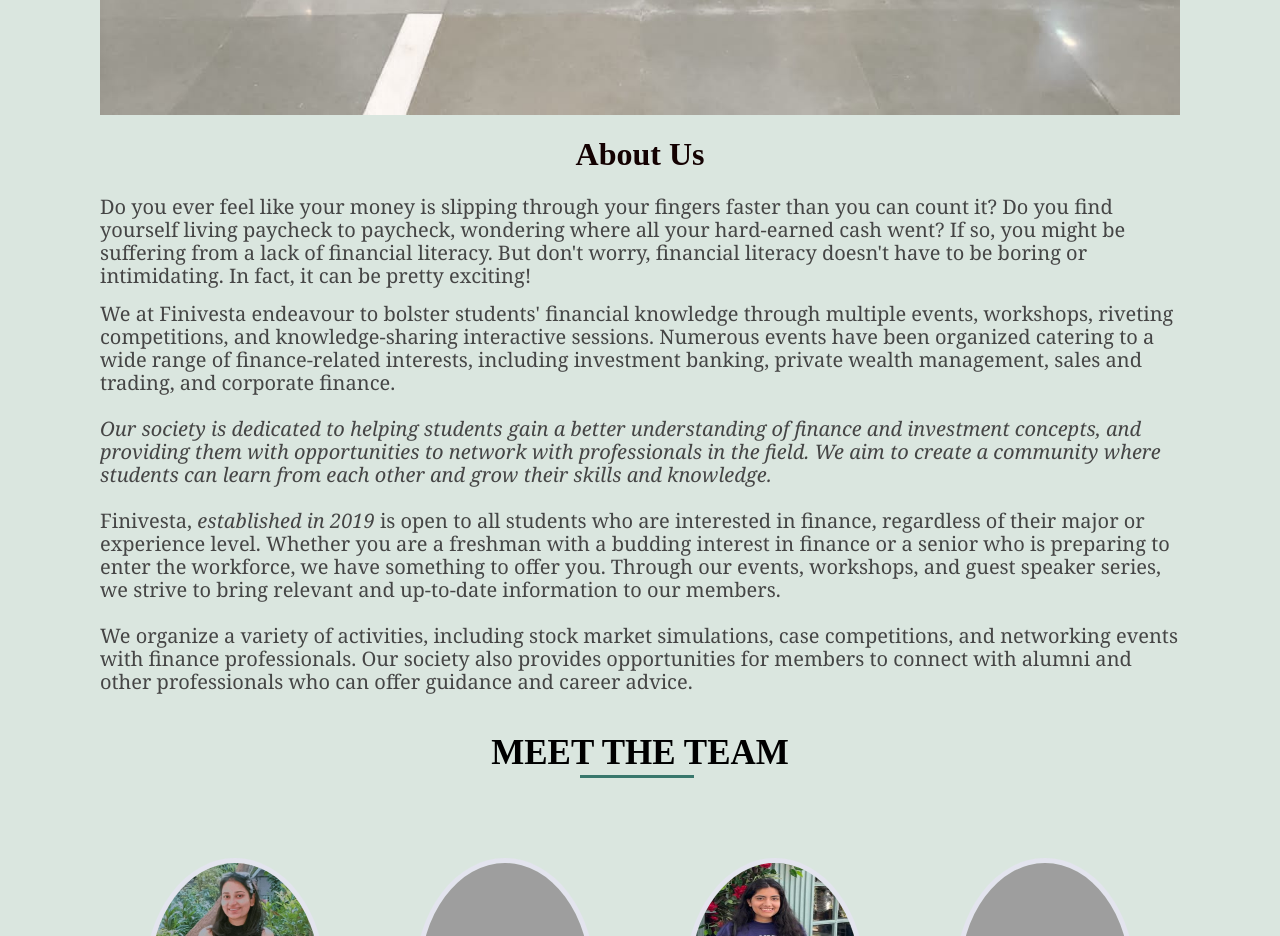
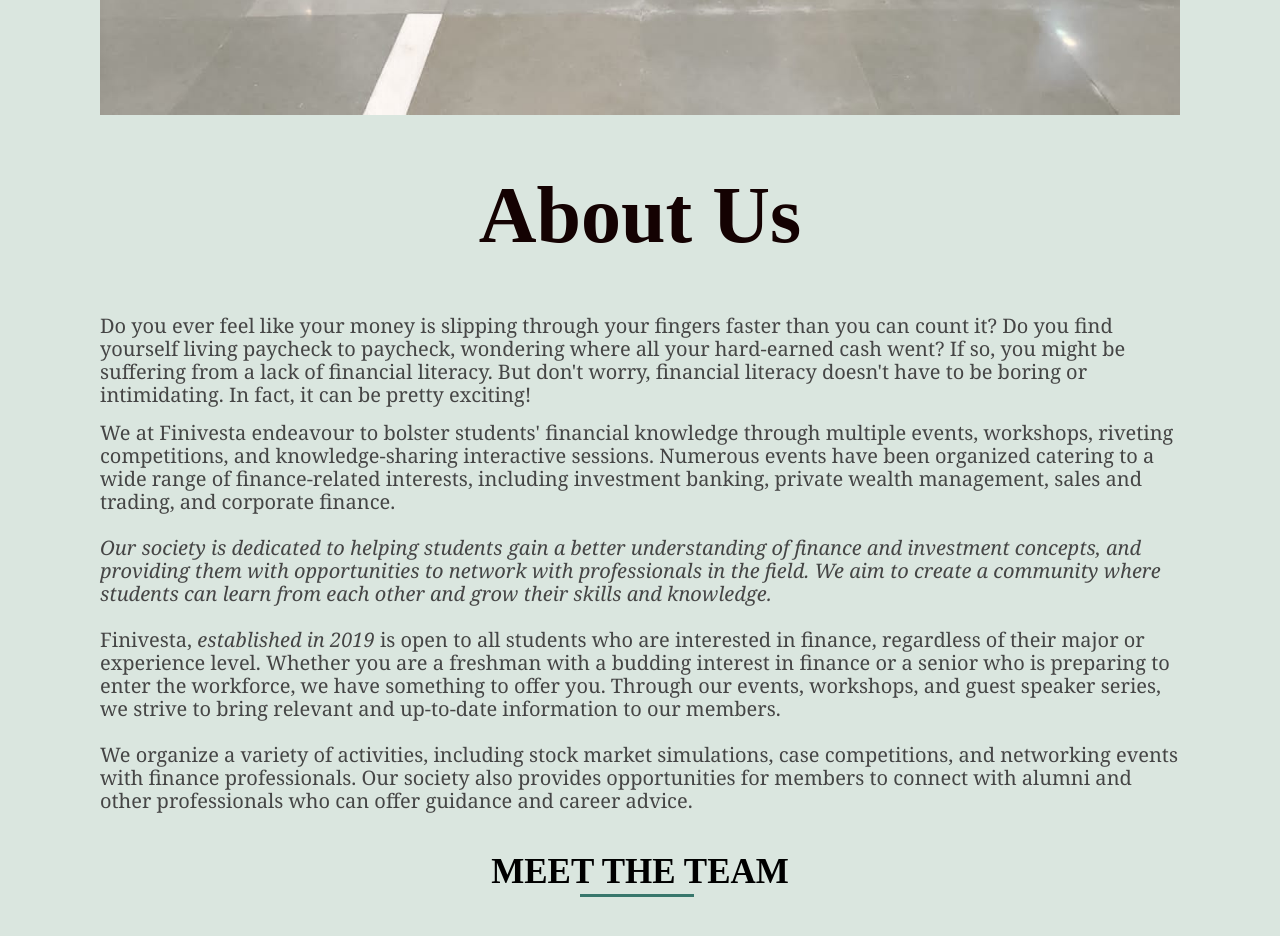
Before and after one commit to SaloniSomani/Finivesta-society-website, a plain HTML site: page index.html in a window 1280 px wide. Shown: the part 765-1701 px from the top of the page. Drawn offline with nearby package versions, Linux system fonts and the light colour scheme; grey boxes are pictures that could not be loaded.

Commit message:
Corrected css stylesheet

```diff
--- a/index.html
+++ b/index.html
@@ -6,7 +6,7 @@
     <meta charset="UTF-8">
     <meta name="viewport" content="width=device-width, initial-scale=1.0">
     <link rel="stylesheet" href="https://cdnjs.cloudflare.com/ajax/libs/normalize/8.0.1/normalize.min.css" integrity="sha512-NhSC1YmyruXifcj/KFRWoC561YpHpc5Jtzgvbuzx5VozKpWvQ+4nXhPdFgmx8xqexRcpAglTj9sIBWINXa8x5w==" crossorigin="anonymous" />
-    <link rel="stylesheet" href="styles.css">
+    <link rel="stylesheet" href="AU_design.css">
 </head>
 <header>
     <nav>
```
